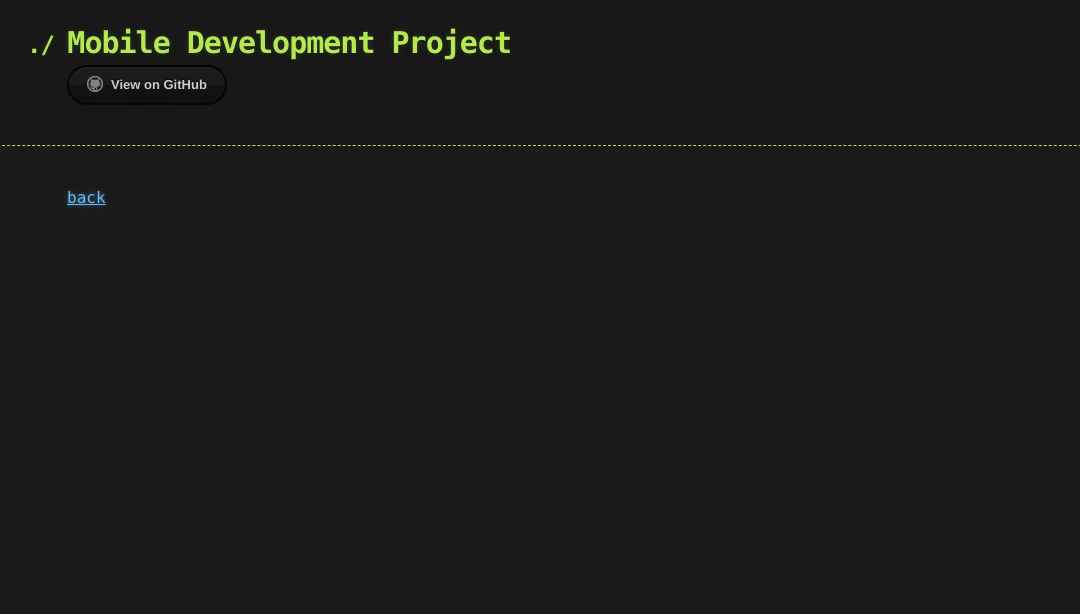
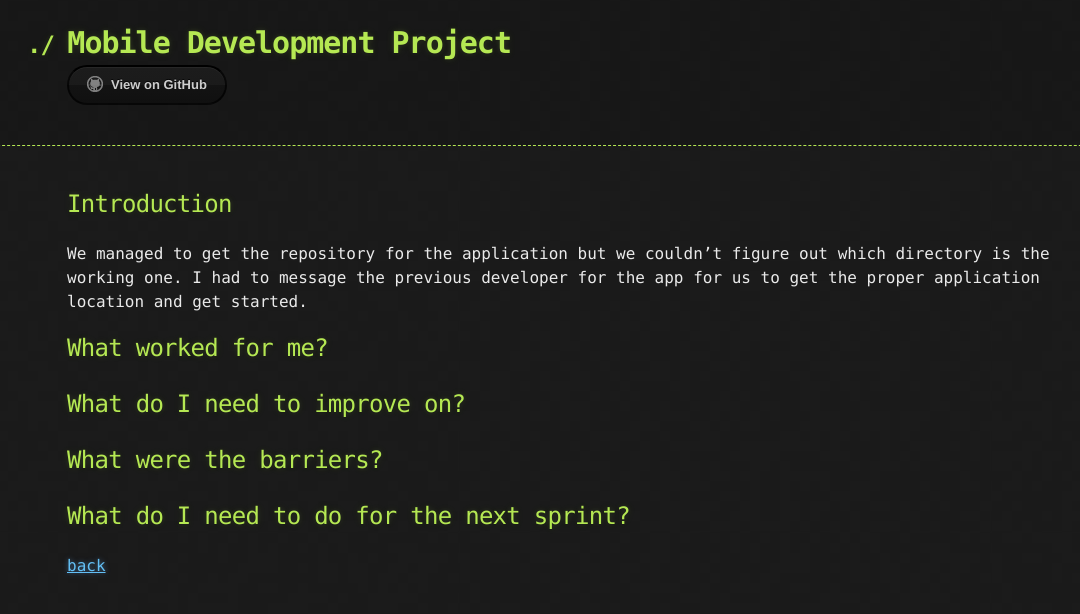
Before and after one commit to amorjk1/Project-1, a Jekyll site: the page built from sprint2.md, in a window 1280 px wide. Shown: the top 614 px of the page, without its empty margins (73-1153 px from the left). Built offline with Jekyll 4.4.1, drawn with Linux system fonts in a browser that asks for light colours; our own code applies the rules of GitHub Pages for plain Markdown files.

Commit message:
modified sprint 2

```diff
--- a/sprint2.md
+++ b/sprint2.md
@@ -1 +1,24 @@
+## Introduction
+
+We managed to get the repository for the application but we couldn't figure out which directory is the working one. I had to message the previous developer for the app for us to get the proper application location and get started.
+
+## What worked for me?
+
+
+
+## What do I need to improve on?
+
+
+
+## What were the barriers?
+
+
+
+## What do I need to do for the next sprint?
+
+
+
+
+
+
 [back](./)
```
